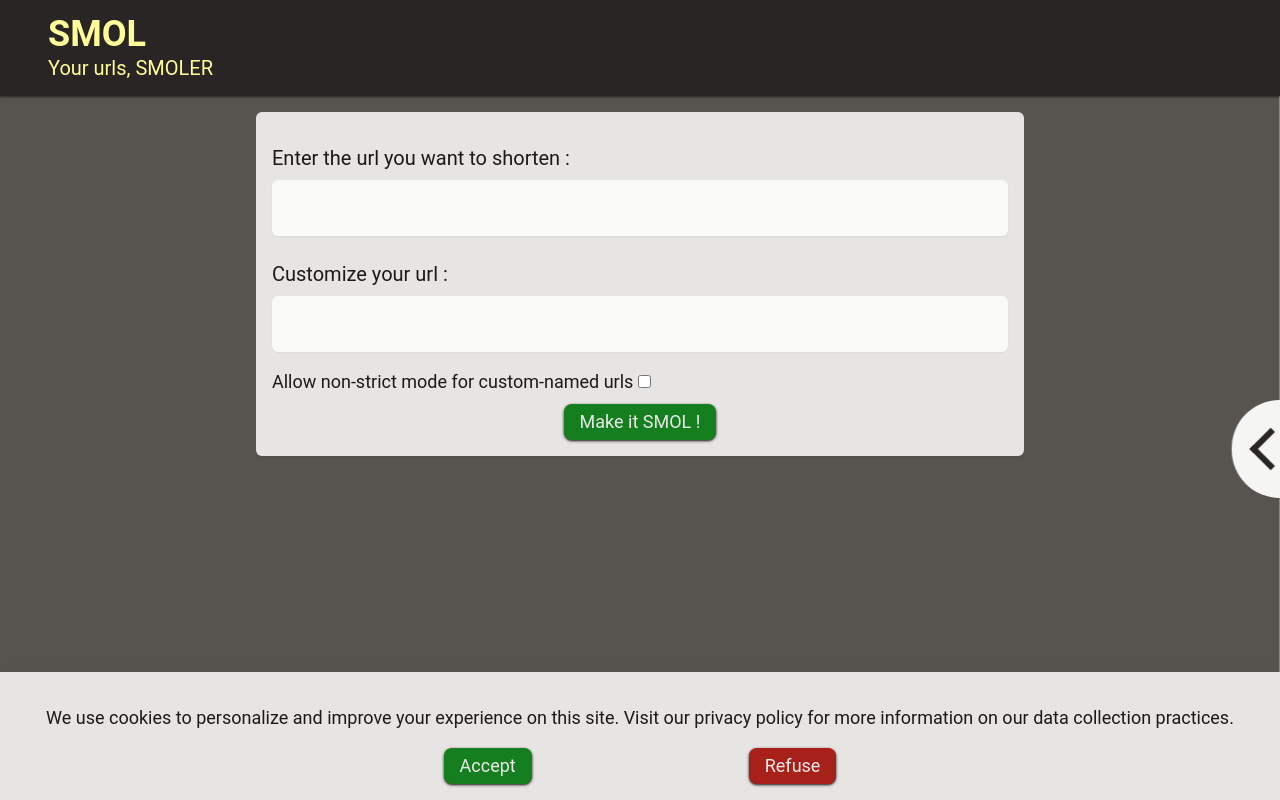
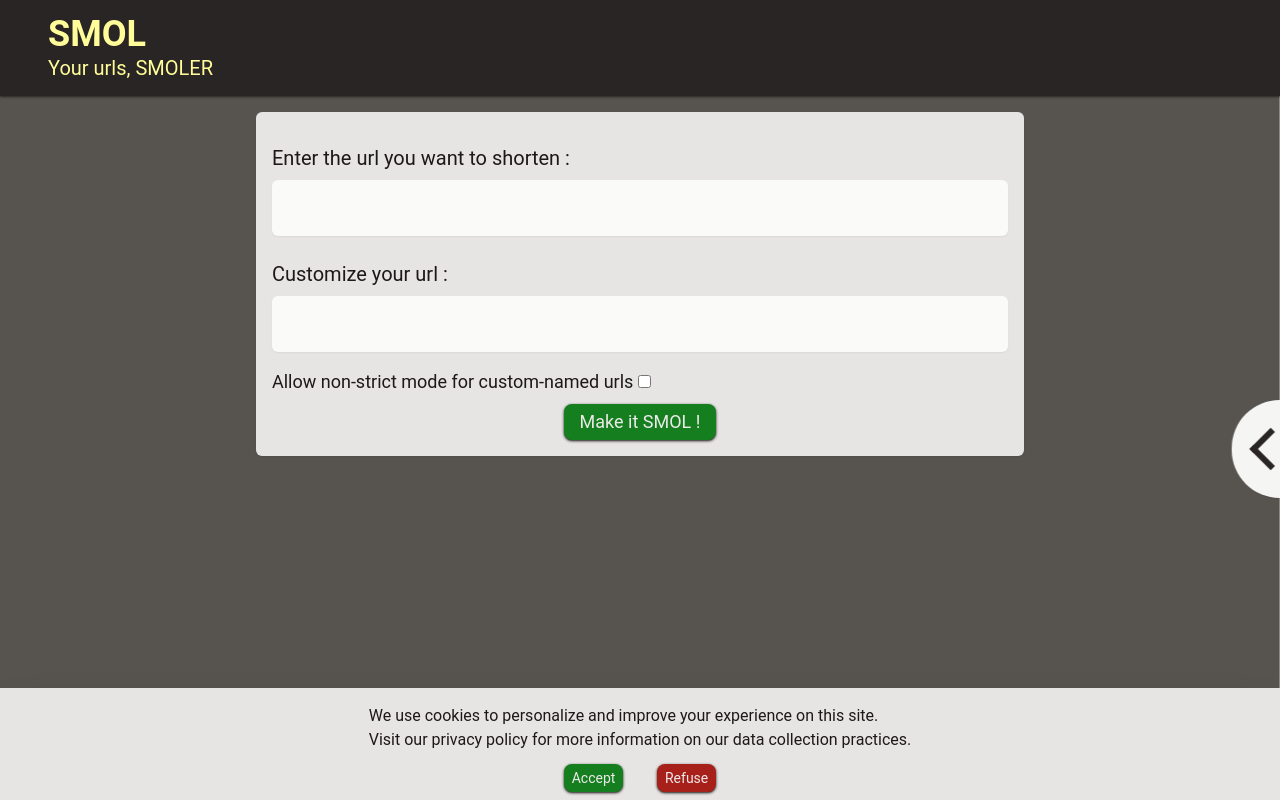
Before and after one commit to Janxa/smol, a React (Create React App) app in the folder client/: page / in a window 1280 px wide. Built offline with nearby package versions, Linux system fonts and the light colour scheme.

Commit message:
Restyling cookies component

```diff
--- a/client/src/components/Cookies.jsx
+++ b/client/src/components/Cookies.jsx
@@ -2,23 +2,28 @@ import React from "react";
 import Button from "./Common/Button";
 function CookiesBanner(props) {
 	return (
-		<div className="z-20 shadow-2xl fixed bottom-0 left-0 right-0 w-full bg-stone-200 p-4 flex flex-col items-center ">
-			<div className="h-full  flex flex-col justify-around items-center">
-				<p className="text-stone-900 font p-4 text-lg ">
+		<div className="z-20 shadow-2xl fixed bottom-0 left-0 right-0 w-full bg-stone-200 p-2 flex flex-col items-center ">
+			<div className="h-full  flex flex-col   justify-around items-center">
+				<p className="text-stone-900  p-2  ">
 					We use cookies to personalize and improve your experience on this
-					site. Visit our privacy policy for more information on our data
-					collection practices.{" "}
+					site.{" "}
+					<p>
+						Visit our privacy policy for more information on our data collection
+						practices.{" "}
+					</p>
 				</p>
-				<div className="flex w-2/4 justify-around">
+				<div className="flex flex-row w-1/2 md:w-1/3 justify-around [&>*]:mt-1">
 					<Button
 						onClick={() => props.CreateCookie(props.url_list)}
 						color="green"
 						text="Accept"
+						size="small"
 					/>
 					<Button
-						onClick={() => props.CreateCookie(props.url_list)}
+						onClick={() => props.RefuseCookie()}
 						color="red"
 						text="Refuse"
+						size="small"
 					/>
 				</div>
 			</div>
```
